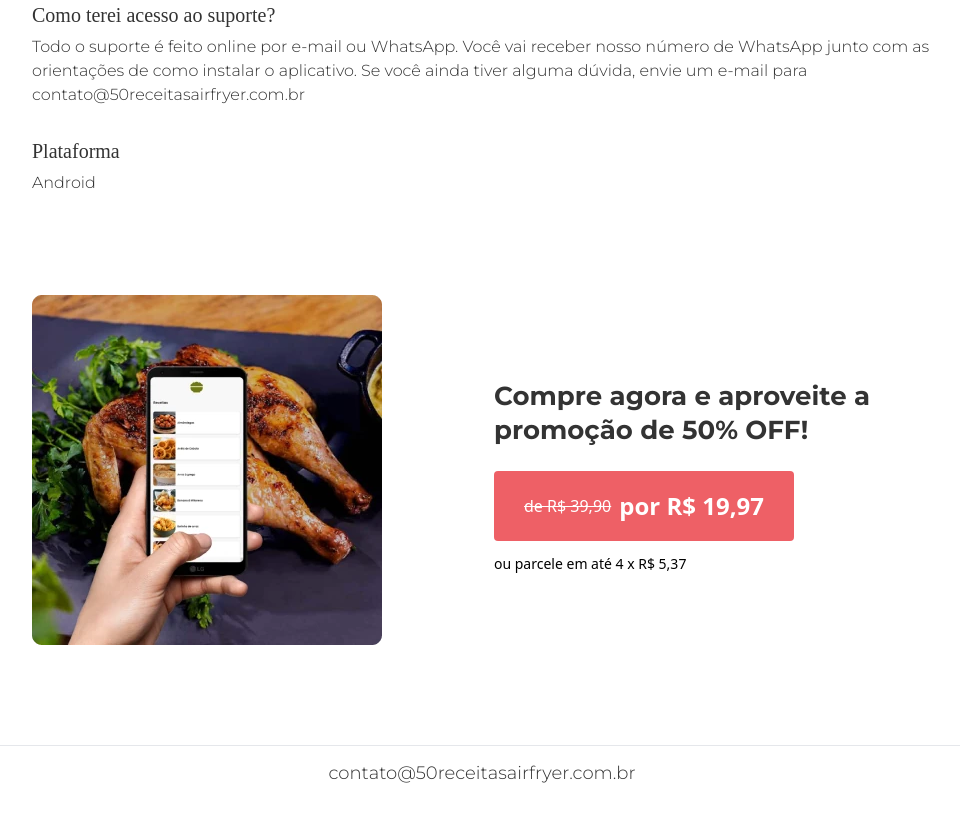
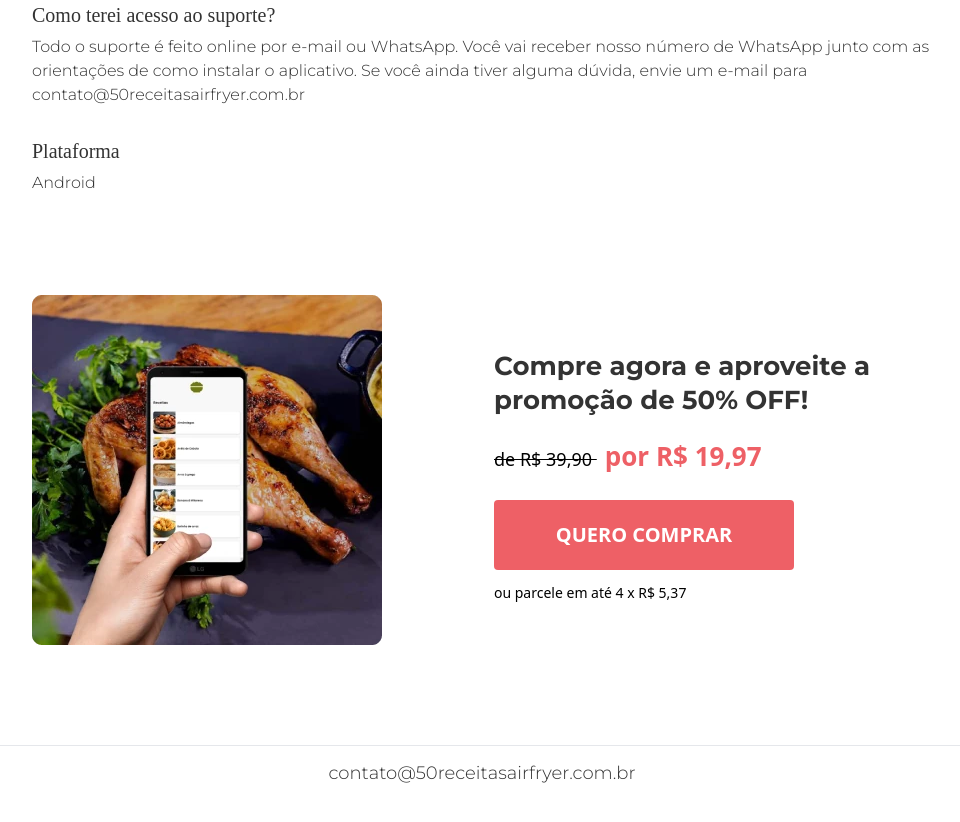
Before and after one commit to ricardojosino/50-receitas-air-fryer--landing-page, a website: page public/index.html in a window 1280 px wide. Shown: the part 3289-4111 px from the top of the page, without its empty margins (158-1118 px from the left). Drawn offline with Linux system fonts and the light colour scheme; a web font is replaced by a local one.

Commit message:
ajuste no botão

```diff
--- a/public/index.html
+++ b/public/index.html
@@ -34,7 +34,7 @@
     <meta name="twitter:domain" content="50receitasairfryer.com.br">
 
     <link rel="icon" type="image/x-icon" href="asset/img/favicon.png">
-    <link rel="stylesheet" href="asset/css/style.css?v=5">
+    <link rel="stylesheet" href="asset/css/style.css?v=6">
     <title>Aprenda hoje mesmo como fazer 50 pratos deliciosos na Air Fryer sem perder horas pesquisando na internet</title>
 
 
@@ -317,10 +317,13 @@
                         Compre agora e aproveite a promoção de 50% OFF!
                     </p>
 
+                    <p class="mt-5">
+                        <span class="text-[18px] decoration-1 line-through font-normal">de R$ 39,90 </span>
+                        <span class="text-[26px] ml-2 text-destaque font-bold">por R$ 19,97</span>
+                    </p>
 
                     <a class="theme-btn-01-full mt-6" href="https://pay.kiwify.com.br/mZM6gpN" >
-                        <span class="text-[16px] decoration-1 line-through font-normal">de R$ 39,90 </span>
-                        <span class="text-[24px] ml-2">por R$ 19,97</span>
+                            QUERO COMPRAR
 
                     </a>
 
```
Also changed, not shown: src/index.html (+6 -3 lines), public/asset/css/style.css, src/asset/css/style.css.
